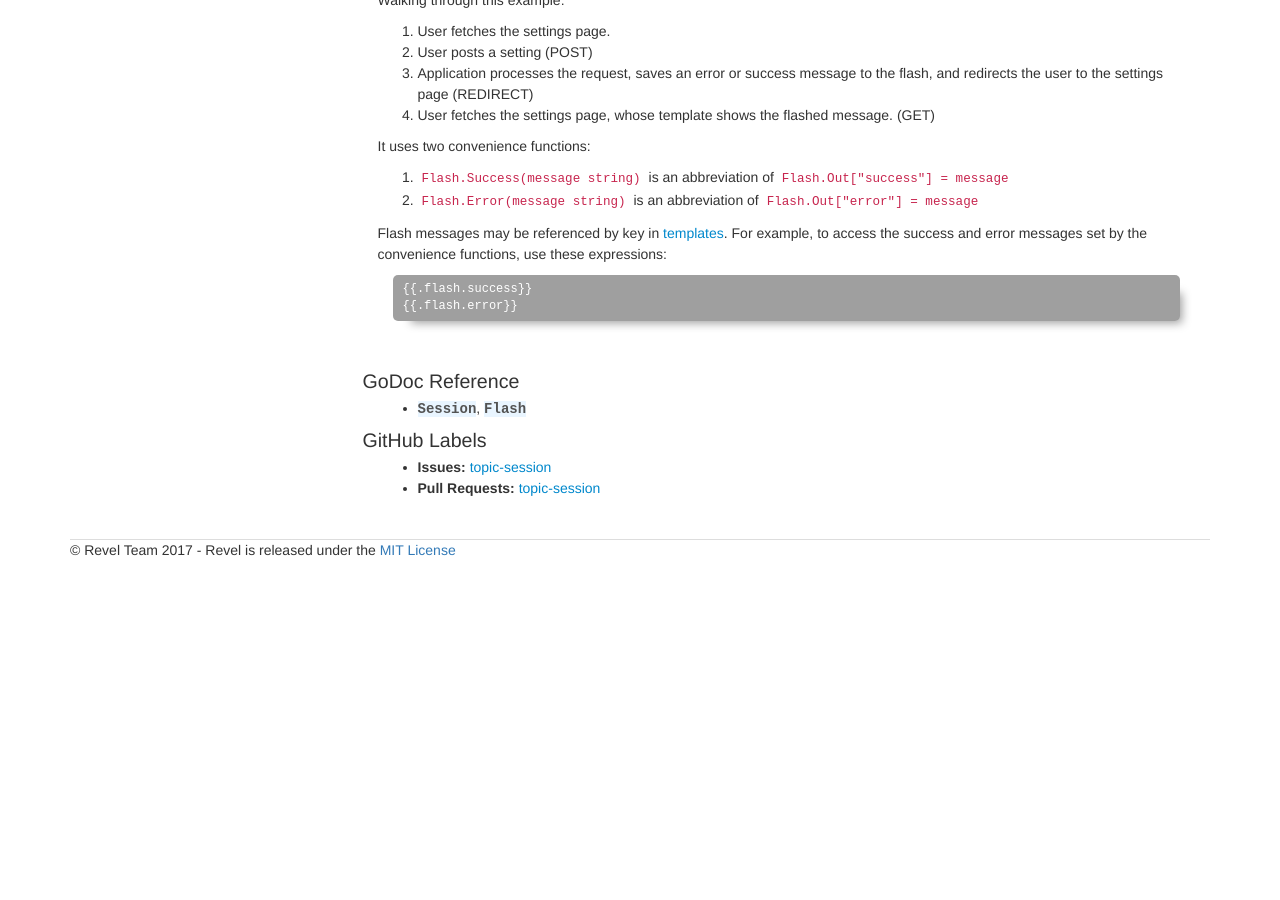
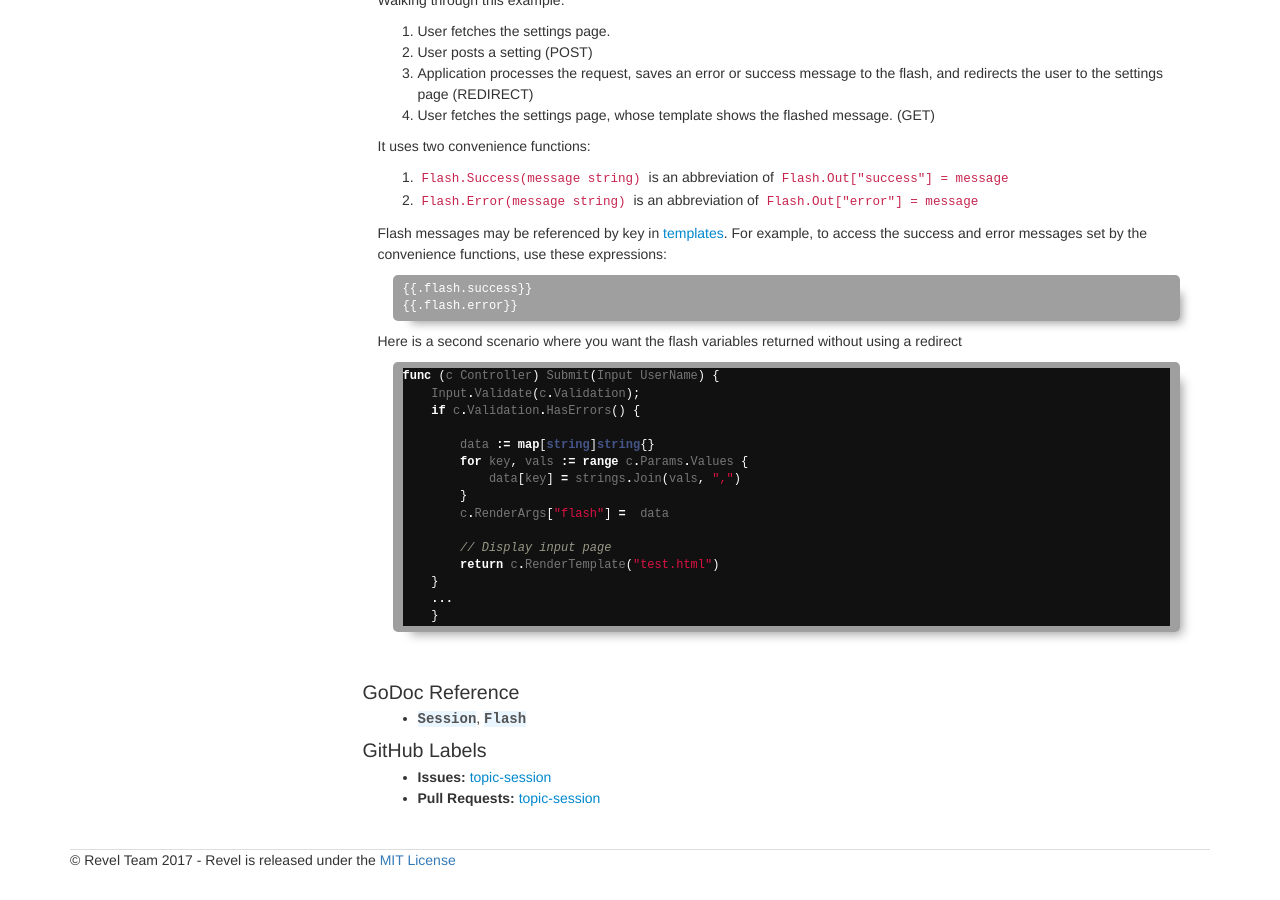
Before and after one commit to revel/revel.github.io, a Jekyll site: the page built from manual/sessionflash.md, in a window 1280 px wide and 900 px high, scrolled down 1596 px. Built offline with Jekyll 4.4.1, drawn with Linux system fonts in a browser that asks for light colours; nearby versions of some CDN libraries; before the commit the page ends 2186 px from its top, so only the background shows below that.

Commit message:
Update docs to reflect code changes Updated internationalization messages Added more information on session

````diff
--- a/manual/sessionflash.md
+++ b/manual/sessionflash.md
@@ -37,7 +37,6 @@ func (c MyController) MyMethod() revel.Result {
 <a name="session"></a>
 
 ## Session
-
 Revel's concept of *session* is a string map, stored as a cryptographically signed cookie.
 
 This has some implications:
@@ -73,7 +72,7 @@ or for transient "Operation Successful!" or "Operation Failed!" messages.
 
 Here's an example of that pattern:
 
-{% highlight go %}
+```go
 // Show the Settings form
 func (c App) ShowSettings() revel.Result {
 	return c.Render()
@@ -97,7 +96,7 @@ func (c App) SaveSettings(setting string) revel.Result {
     c.Flash.Success("Settings saved!")
     return c.Redirect(App.ShowSettings)
 }
-{% endhighlight %}
+```
 
 Walking through this example:
 
@@ -120,3 +119,24 @@ expressions:
 {{.flash.error}}
 {% endraw %}{% endcapture %}
 {% highlight htmldjango %}{{ex}}{% endhighlight %}
+
+Here is a second scenario where you want the flash variables returned without using a
+redirect
+
+```go
+func (c Controller) Submit(Input UserName) {
+    Input.Validate(c.Validation);
+    if c.Validation.HasErrors() {
+
+        data := map[string]string{}
+        for key, vals := range c.Params.Values {
+            data[key] = strings.Join(vals, ",")
+        }
+        c.RenderArgs["flash"] =  data
+
+        // Display input page
+        return c.RenderTemplate("test.html")
+    }
+    ...
+    }
+```
````
Also changed, not shown: manual/i18n-messages.md (+13 -0 lines).
